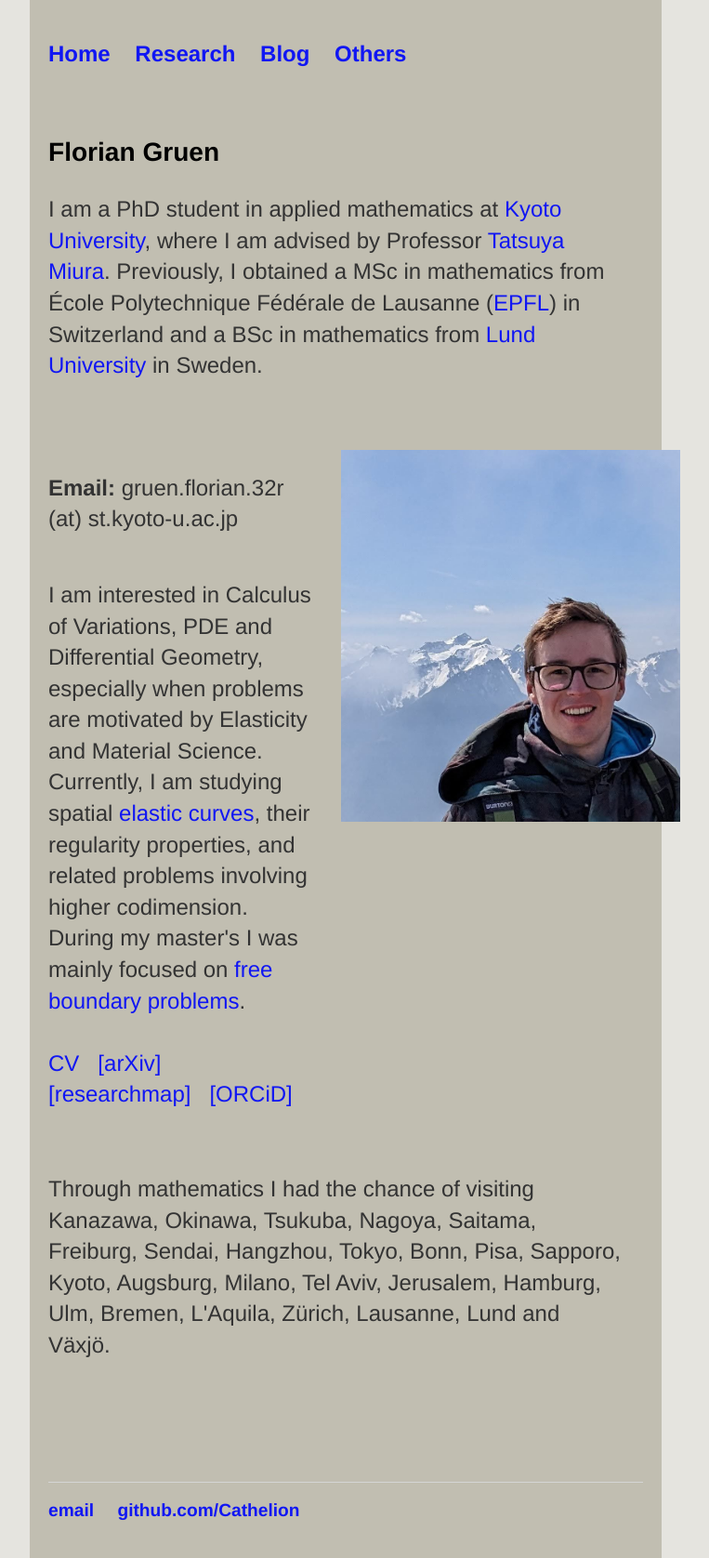
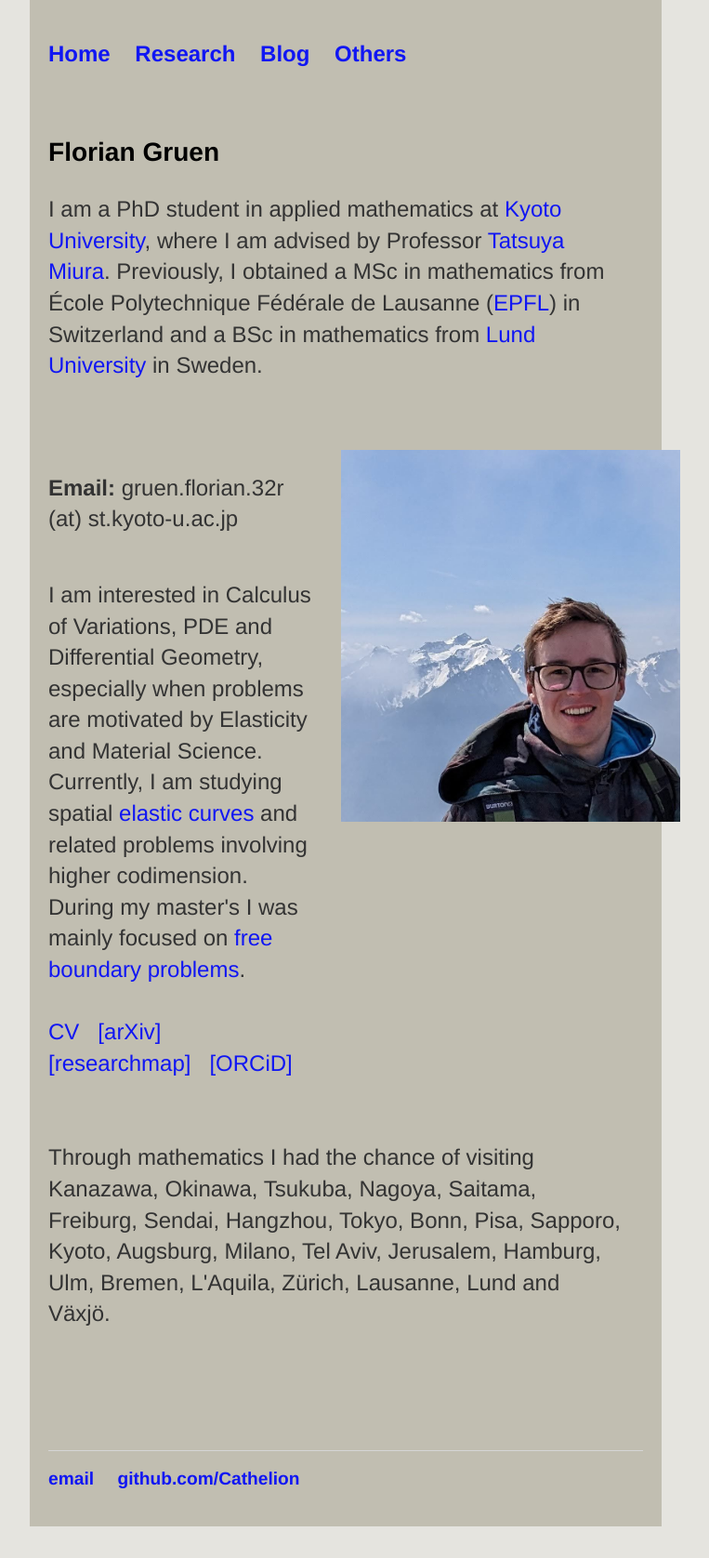
Before and after one commit to Cathelion/Cathelion.github.io, a Jekyll site: the page built from index.html, in a window 1280 px wide. Shown: the whole page at 93% size, without its empty margins (268-1031 px from the left). Built offline with Jekyll 4.4.1, drawn with Linux system fonts in a browser that asks for light colours; after the commit the page ends 1642 px from its top, so only the background shows below that.

Commit message:
Update index.html

```diff
--- a/index.html
+++ b/index.html
@@ -13,7 +13,7 @@ title: Home
       <p><b>Email: </b> gruen.florian.32r (at) st.kyoto-u.ac.jp   <br>
       </p>
       <p>I am interested in Calculus of Variations, PDE and Differential Geometry, especially when problems are motivated by Elasticity and Material Science.
-         Currently, I am studying spatial <a href="https://en.wikipedia.org/wiki/Elastica_theory">elastic curves</a>, their regularity properties, and related problems involving higher codimension.
+         Currently, I am studying spatial <a href="https://en.wikipedia.org/wiki/Elastica_theory">elastic curves</a> and related problems involving higher codimension.
          During my master's I was mainly focused on <a href="https://en.wikipedia.org/wiki/Free_boundary_problem">free boundary problems</a>. <br>
         <!-- See also <a href="research/research.html">here</a> for my current and previous works. <br> -->
 
```
